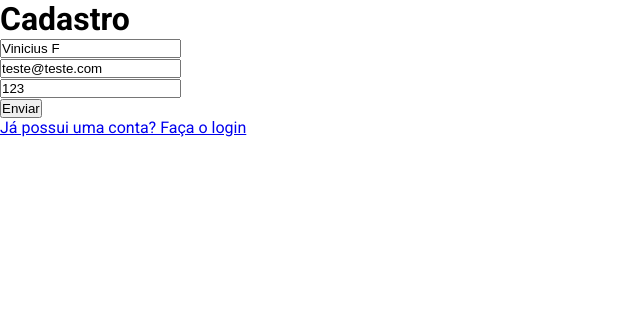
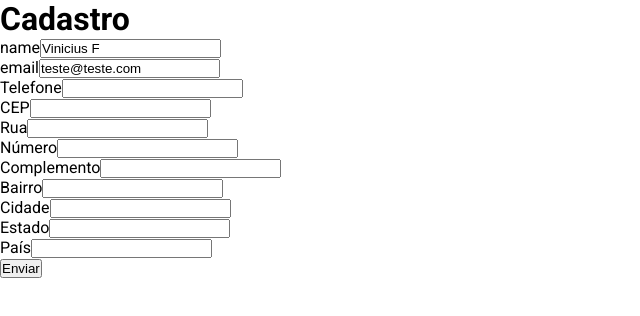
Before and after one commit to BrunoPdOliveir4/ProjetoForm, a React (Create React App) app: page /register in a window 1280 px wide. Shown: the top 316 px of the page, without its empty margins (0-640 px from the left). Built offline with nearby package versions, Linux system fonts and the light colour scheme.

Commit message:
added input forms

```diff
--- a/src/components/DefaultInput/DefaultInput.jsx
+++ b/src/components/DefaultInput/DefaultInput.jsx
@@ -1,6 +1,10 @@
-const DefaultInput = ({ name, onChange, value }) => (
+/* eslint-disable jsx-a11y/label-has-associated-control */
+const DefaultInput = ({
+  name, onChange, value, type, maxLength,
+}) => (
   <div>
-    <input name={name} onChange={onChange} value={value} />
+    <label htmlFor={name}>{name}</label>
+    <input name={name} onChange={onChange} value={value} type={type} maxLength={maxLength} />
   </div>
 );
 
--- a/src/pages/Register.page.jsx
+++ b/src/pages/Register.page.jsx
@@ -1,5 +1,5 @@
 import { Controller, useForm } from 'react-hook-form';
-import { Link, useNavigate } from 'react-router-dom';
+import { useNavigate } from 'react-router-dom';
 import DefaultInput from '../components/DefaultInput';
 
 const RegisterPage = () => {
@@ -43,17 +43,96 @@ const RegisterPage = () => {
         />
         <Controller
           control={control}
-          name="password"
+          name="Telefone"
           render={({ field }) => {
             const { name, onChange, value } = field;
             return (
-              <DefaultInput name={name} onChange={onChange} value={value} type="password" />
+              <DefaultInput name={name} onChange={onChange} value={value} type="number" />
+            );
+          }}
+        />
+        <Controller
+          control={control}
+          name="CEP"
+          render={({ field }) => {
+            const { name, onChange, value } = field;
+            return (
+              <DefaultInput name={name} onChange={onChange} value={value} type="number" />
+            );
+          }}
+        />
+        <Controller
+          control={control}
+          name="Rua"
+          render={({ field }) => {
+            const { name, onChange, value } = field;
+            return (
+              <DefaultInput name={name} onChange={onChange} value={value} type="text" />
+            );
+          }}
+        />
+        <Controller
+          control={control}
+          name="Número"
+          render={({ field }) => {
+            const { name, onChange, value } = field;
+            return (
+              <DefaultInput name={name} onChange={onChange} value={value} type="number" />
+            );
+          }}
+        />
+        <Controller
+          control={control}
+          name="Complemento"
+          render={({ field }) => {
+            const { name, onChange, value } = field;
+            return (
+              <DefaultInput name={name} onChange={onChange} value={value} type="text" />
+            );
+          }}
+        />
+        <Controller
+          control={control}
+          name="Bairro"
+          render={({ field }) => {
+            const { name, onChange, value } = field;
+            return (
+              <DefaultInput name={name} onChange={onChange} value={value} type="text" />
+            );
+          }}
+        />
+        <Controller
+          control={control}
+          name="Cidade"
+          render={({ field }) => {
+            const { name, onChange, value } = field;
+            return (
+              <DefaultInput name={name} onChange={onChange} value={value} type="text" />
+            );
+          }}
+        />
+        <Controller
+          control={control}
+          name="Estado"
+          render={({ field }) => {
+            const { name, onChange, value } = field;
+            return (
+              <DefaultInput name={name} onChange={onChange} value={value} type="text" />
+            );
+          }}
+        />
+        <Controller
+          control={control}
+          name="País"
+          render={({ field }) => {
+            const { name, onChange, value } = field;
+            return (
+              <DefaultInput name={name} onChange={onChange} value={value} type="text" />
             );
           }}
         />
         <button type="submit">Enviar</button>
       </form>
-      <Link to="/login">Já possui uma conta? Faça o login</Link>
     </div>
   );
 };
```
